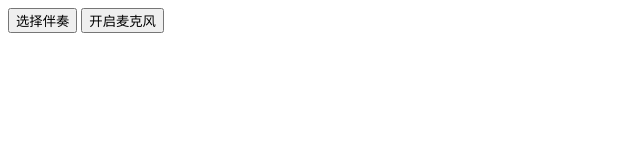
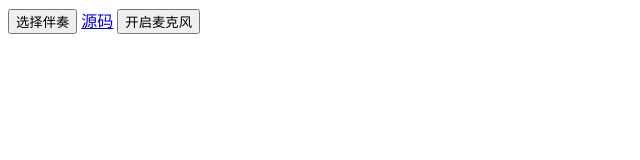
Before and after one commit to ppzreboot/Dami-S8, a plain HTML site: page index.html in a window 1280 px wide. Shown: the whole page, without its empty margins (0-640 px from the left). Drawn offline with Linux system fonts and the light colour scheme.

Commit message:
feat: github repo link

```diff
--- a/index.html
+++ b/index.html
@@ -7,6 +7,7 @@
   <body>
     <button class="microphone"></button>
     <button class="accompany">选择伴奏</button>
+    <a href="https://github.com/ppzreboot/Dami-SU8">源码</a>
     <script>
       init_microphone()
       init_accompany()
```
